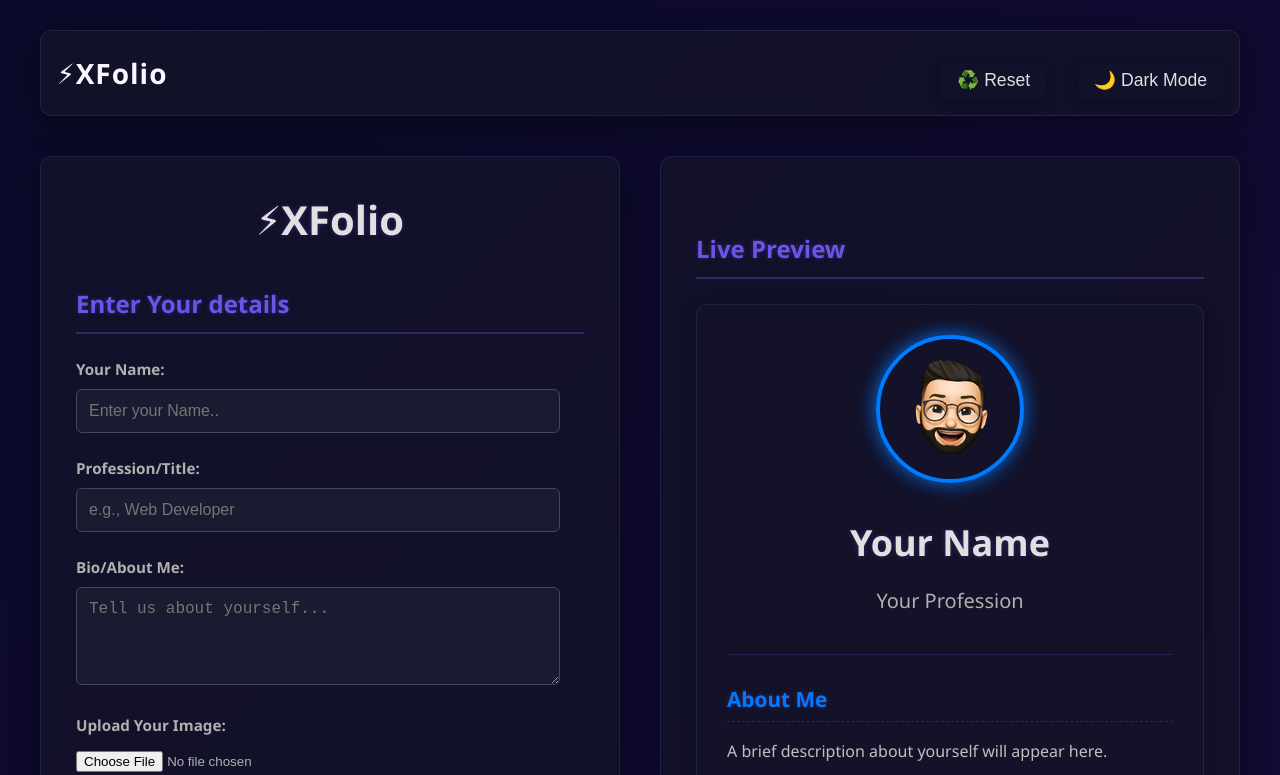
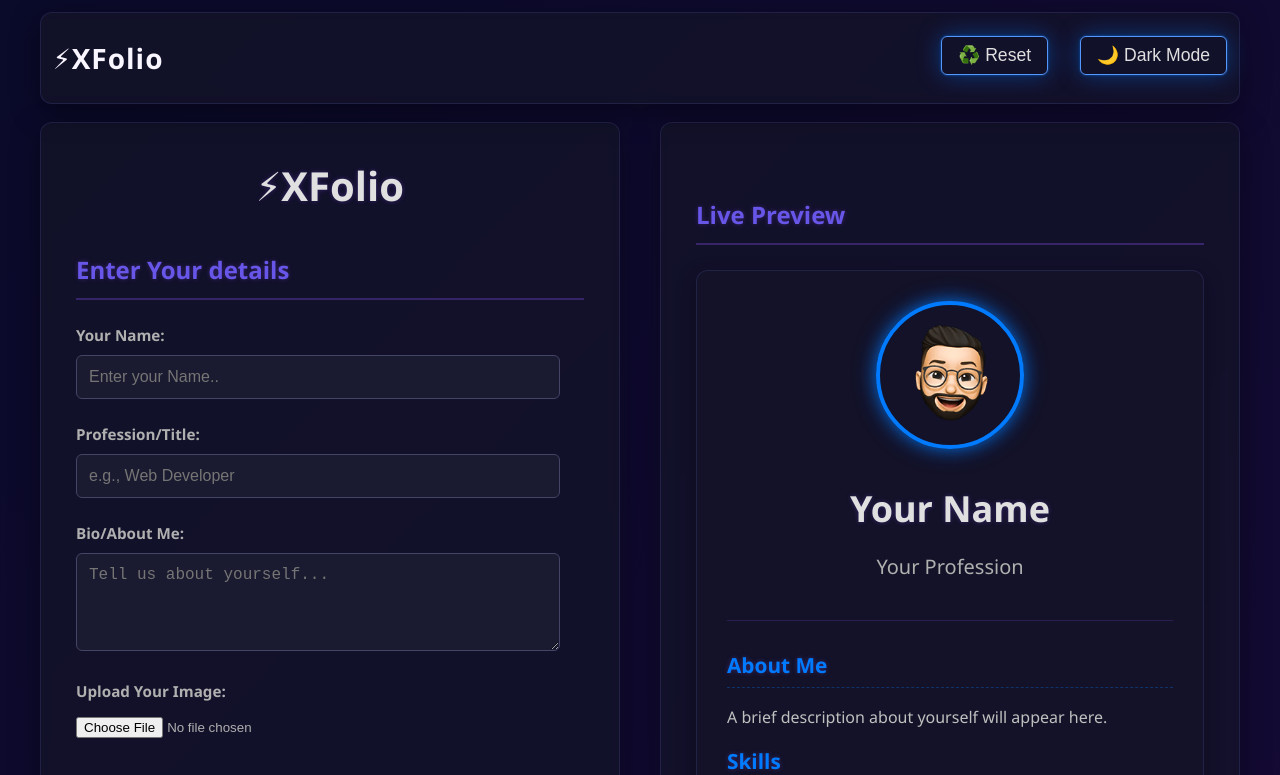
Before and after one commit to Yagami-light45/Instant-Portfolio-Builder-Web-App, a plain HTML site: page src/pages/builder.html in a window 1280 px wide. Shown: the top 775 px of the page. Drawn offline with Linux system fonts and the light colour scheme; files whose address does not match are found by name.

Commit message:
improved navbar

```diff
--- a/src/styles/builder.css
+++ b/src/styles/builder.css
@@ -1,7 +1,6 @@
 body {
     font-family: 'Segoe UI', Tahoma, Geneva, Verdana, sans-serif;
     margin: 0;
-    padding: 1.875rem 1.25rem;
     background: linear-gradient(135deg, #0A0A2A 0%, #1A0A3A 100%);
     color: #E0E0E0;
     display: flex;
@@ -13,7 +12,7 @@ body {
 }
 
 body.light-mode {
-    background: linear-gradient(135deg, #F0F0F0, #FFFFFF);
+background: linear-gradient(135deg, #f0e6f7, #8a8dc7);
     color: #222;
 }
 
@@ -29,8 +28,9 @@ body.light-mode {
 
 .navbar {
     width: 100%;
+    margin-top : 0.75rem;
     background: rgba(20, 20, 40, 0.7);
-    padding: 1rem;
+    padding: 0.75rem ;
     display: flex;
     justify-content: space-between;
     align-items: center;
@@ -76,7 +76,7 @@ body.light-mode .navbar .brand:hover {
     display: flex;
     gap: 2rem;
     align-items: center;
-    margin: 0;
+    margin-top: -4px;
     padding: 0;
 }
 
@@ -85,9 +85,10 @@ body.light-mode .navbar .brand:hover {
     color: #E0E0E0;
     text-decoration: none;
     font-size: 1.1rem;
-    font-weight: 500;
+    /* font-weight: 500; */
     background: none;
-    border: none;
+    border: 0.3px solid rgb(86, 151, 254);
+     box-shadow: 0 0 0.175rem rgba(0, 123, 255, 0.6), 0 0 1.5625rem rgba(0, 123, 255, 0.4);
     cursor: pointer;
     padding: 0.5rem 1rem;
     border-radius: 0.375rem;
@@ -112,7 +113,7 @@ body.light-mode .nav-links li button:hover {
     background: rgba(0, 123, 255, 0.1);
 }
 
-.nav-links li button#theme-toggle {
+.nav-links li button #theme-toggle {
     font-size: 1.25rem;
     padding: 0.5rem;
     display: flex;
@@ -148,6 +149,7 @@ body.light-mode .hamburger:hover {
 .input-section,
 .preview-section {
     flex: 1;
+    margin-top: -1.4rem;
     min-width: 28.125rem;
     background: rgba(20, 20, 40, 0.7);
     backdrop-filter: blur(0.3125rem);
```
